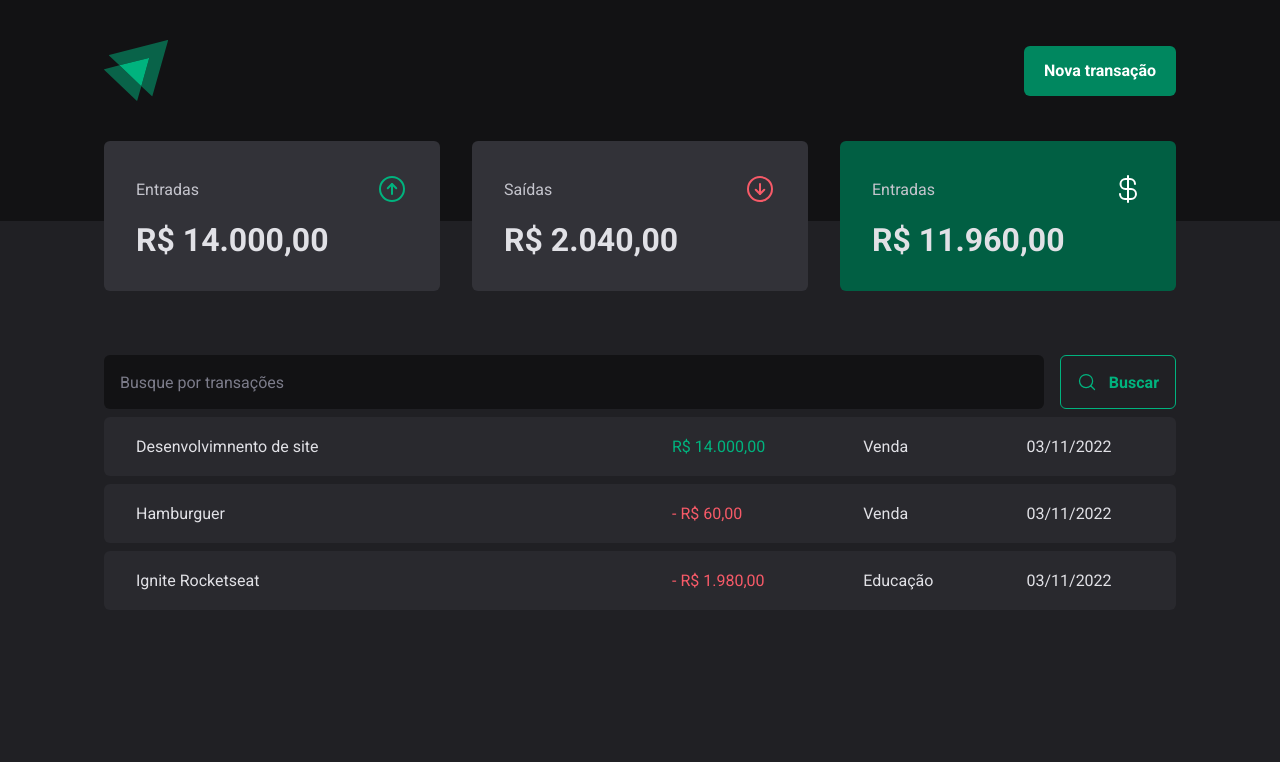
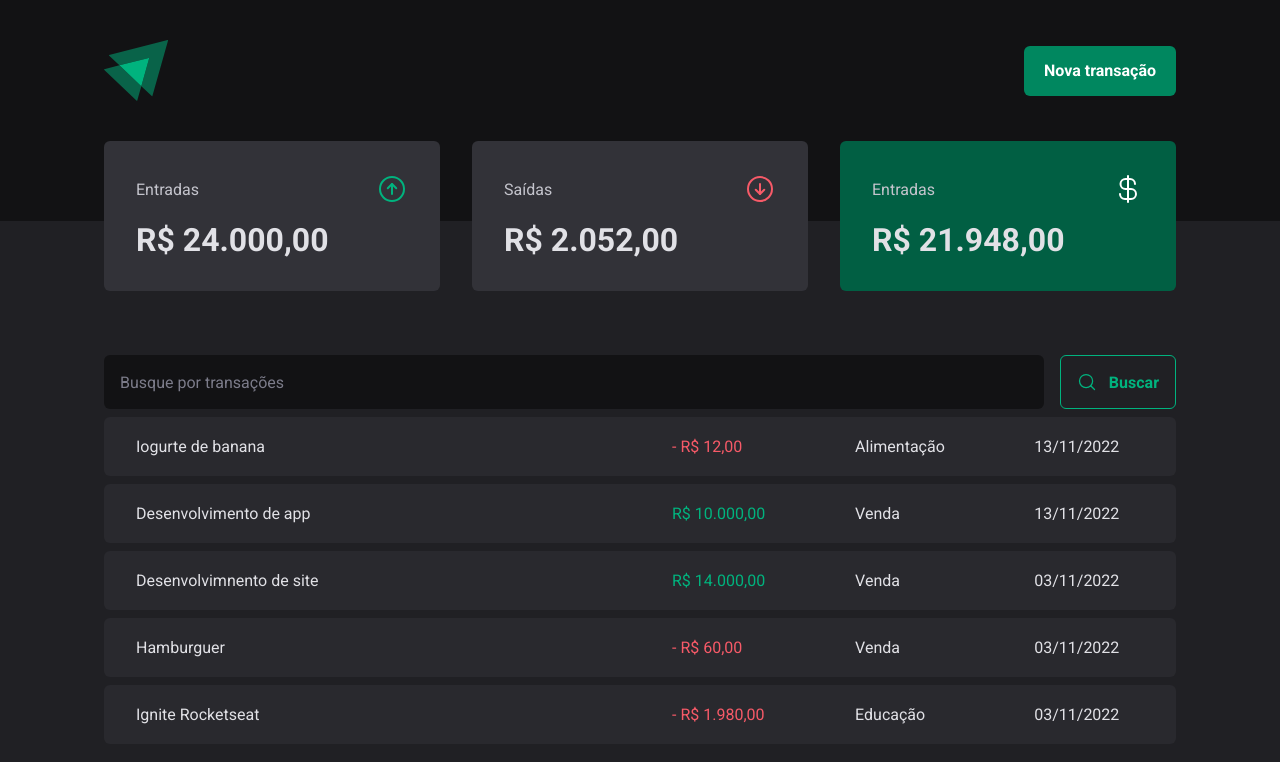
Before and after one commit to N0N4T0/ignite-reactjs-2022, a React (Vite) app in the folder 03-dt-money/: page / in a window 1280 px wide. Shown: the top 762 px of the page. Built offline with nearby package versions, Linux system fonts and the light colour scheme; data requests are answered from the project's data file.

Commit message:
feat: create newTransaction

```diff
--- a/03-dt-money/server.json
+++ b/03-dt-money/server.json
@@ -1,5 +1,5 @@
 {
-  "transactions":[
+  "transactions": [
     {
       "id": 1,
       "description": "Desenvolvimnento de site",
@@ -23,6 +23,22 @@
       "category": "Educação",
       "price": 1980,
       "createdAt": "2022-11-03T01:19:24.356Z"
+    },
+    {
+      "description": "Desenvolvimento de app",
+      "category": "Venda",
+      "price": 10000,
+      "type": "income",
+      "createdAt": "2022-11-13T12:07:52.267Z",
+      "id": 4
+    },
+    {
+      "description": "Iogurte de banana",
+      "category": "Alimentação",
+      "price": 12,
+      "type": "outcome",
+      "createdAt": "2022-11-13T16:39:29.325Z",
+      "id": 5
     }
   ]
 }
--- a/03-dt-money/src/components/NewTransacionModal/index.tsx
+++ b/03-dt-money/src/components/NewTransacionModal/index.tsx
@@ -1,8 +1,11 @@
 import { zodResolver } from "@hookform/resolvers/zod";
 import * as Dialog from "@radix-ui/react-dialog";
 import { ArrowCircleDown, ArrowCircleUp, X } from "phosphor-react";
+import { useContext } from "react";
 import { Controller, useForm } from "react-hook-form";
 import * as z from "zod";
+import { TransactionsContext } from "../../contexts/TransactionsContext";
+import { api } from "../../lib/axios";
 
 import {
   CloseButton,
@@ -22,11 +25,14 @@ const newTransactionFormSchema = z.object({
 type NewTransactionFormInputs = z.infer<typeof newTransactionFormSchema>;
 
 export function NewTransactionModal() {
+  const { createTransaction } = useContext(TransactionsContext);
+
   const {
     control,
     register,
     handleSubmit,
     formState: { isSubmitting },
+    reset,
   } = useForm<NewTransactionFormInputs>({
     resolver: zodResolver(newTransactionFormSchema),
     defaultValues: {
@@ -35,9 +41,16 @@ export function NewTransactionModal() {
   });
 
   async function handleCreateNewTransaction(data: NewTransactionFormInputs) {
-    await new Promise((resolve) => setTimeout(resolve, 2000));
+    const { description, category, price, type } = data;
 
-    console.log(data);
+    await createTransaction({
+      description,
+      category,
+      price,
+      type,
+    });
+
+    reset();
   }
 
   return (
--- a/03-dt-money/src/contexts/TransactionsContext.tsx
+++ b/03-dt-money/src/contexts/TransactionsContext.tsx
@@ -10,16 +10,24 @@ interface Transaction {
   createdAt: string;
 }
 
-interface Transactions {
+interface CreateTransactionInput {
+  description: string;
+  type: "income" | "outcome";
+  category: string;
+  price: number;
+}
+
+interface TransactionContextType {
   transactions: Transaction[];
   fetchTransactions: (query?: string) => Promise<void>;
+  createTransaction: (data: CreateTransactionInput) => Promise<void>;
 }
 
 interface TransactionsProviderProps {
   children: ReactNode;
 }
 
-export const TransactionsContext = createContext({} as Transactions);
+export const TransactionsContext = createContext({} as TransactionContextType);
 
 export function TransacionsProvider({ children }: TransactionsProviderProps) {
   const [transactions, setTransactions] = useState<Transaction[]>([]);
@@ -27,6 +35,8 @@ export function TransacionsProvider({ children }: TransactionsProviderProps) {
   async function fetchTransactions(query?: string) {
     const response = await api.get("transactions", {
       params: {
+        _sort: "createdAt",
+        _order: "desc",
         q: query,
       },
     });
@@ -34,12 +44,28 @@ export function TransacionsProvider({ children }: TransactionsProviderProps) {
     setTransactions(response.data);
   }
 
+  async function createTransaction(data: CreateTransactionInput) {
+    const { description, category, price, type } = data;
+
+    const response = await api.post("transactions", {
+      description,
+      category,
+      price,
+      type,
+      createdAt: new Date(),
+    });
+
+    setTransactions((state) => [response.data, ...state]);
+  }
+
   useEffect(() => {
     fetchTransactions();
   }, []);
 
   return (
-    <TransactionsContext.Provider value={{ transactions, fetchTransactions }}>
+    <TransactionsContext.Provider
+      value={{ transactions, fetchTransactions, createTransaction }}
+    >
       {children}
     </TransactionsContext.Provider>
   );
```
